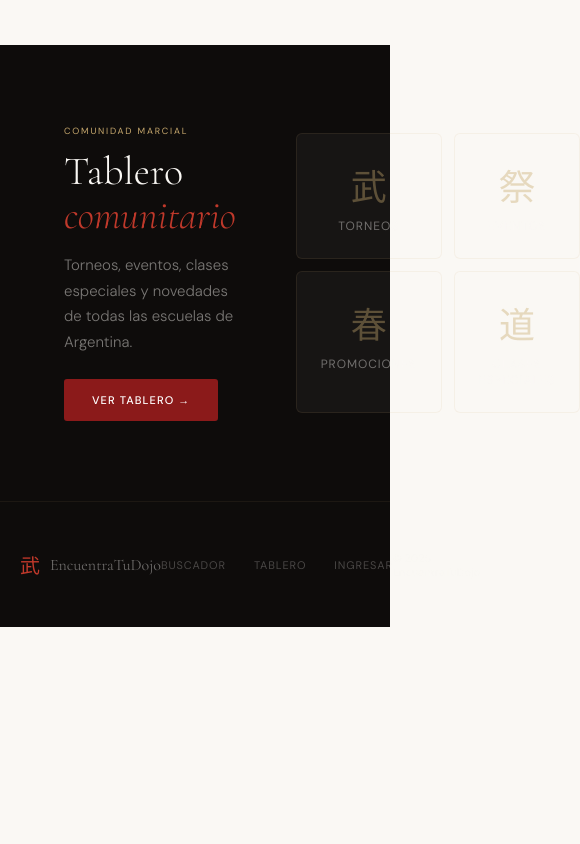
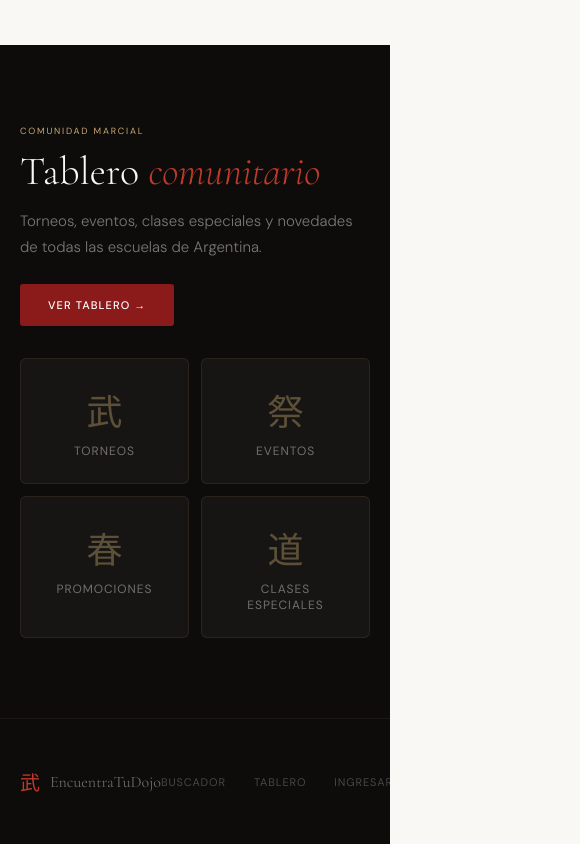
Before and after one commit to juancruz0103/-encuentratudojo, a Next.js app: page / in a window 390 px wide. Shown: the part 1097-1941 px from the top of the page, 580 px wide, since content can reach past the window. Before the commit the page ends 1724 px from the top, so only its background shows below. Built offline with nearby package versions, Linux system fonts and the light colour scheme; no server answers; the database is empty.

Commit message:
fix: scroll lateral mobile - sección tablero no responsiva

```diff
--- a/src/app/globals.css
+++ b/src/app/globals.css
@@ -213,6 +213,9 @@ a { text-decoration: none; }
 .etd-mobile-cta:hover { background: var(--gold-bright); }
 
 /* ── RESPONSIVE ── */
+
+/* Sección tablero comunitario — responsive */
+.etd-tablero-grid { max-width: 1400px; margin: 0 auto; padding: 0 64px; display: grid; grid-template-columns: 1fr 1fr; gap: 60px; align-items: center; }
 @media (max-width: 768px) {
   .etd-nav { padding: 0 20px; }
   .etd-nav-desktop { display: none !important; }
@@ -222,6 +225,7 @@ a { text-decoration: none; }
   /* Fix scroll lateral mobile */
   .etd-hero { overflow: hidden; overflow: clip; max-width: 100vw; }
   .etd-hero-kanji-bg { font-size: 200px; right: -5px; }
+  .etd-tablero-grid { grid-template-columns: 1fr; gap: 32px; padding: 0 20px; }
   .etd-hero-inner, .etd-section, .etd-footer-inner { padding-left: 20px; padding-right: 20px; }
   .etd-disc-strip-inner { padding: 0 20px; }
   .etd-cards-grid { grid-template-columns: 1fr; }
--- a/src/app/page.tsx
+++ b/src/app/page.tsx
@@ -110,7 +110,7 @@ export default async function HomePage() {
 
       {/* CTA TABLERO */}
       <section style={{ background: 'var(--ink)', padding: '80px 0' }}>
-        <div style={{ maxWidth: '1400px', margin: '0 auto', padding: '0 64px', display: 'grid', gridTemplateColumns: '1fr 1fr', gap: '60px', alignItems: 'center' }}>
+        <div className="etd-tablero-grid">
           <div>
             <div style={{ fontSize: '9px', color: 'var(--gold)', letterSpacing: '0.2em', textTransform: 'uppercase', marginBottom: '12px' }}>Comunidad marcial</div>
             <h2 style={{ fontFamily: 'var(--font-display)', fontSize: '40px', fontWeight: 300, color: 'var(--parchment)', lineHeight: 1.1, marginBottom: '16px' }}>
```
